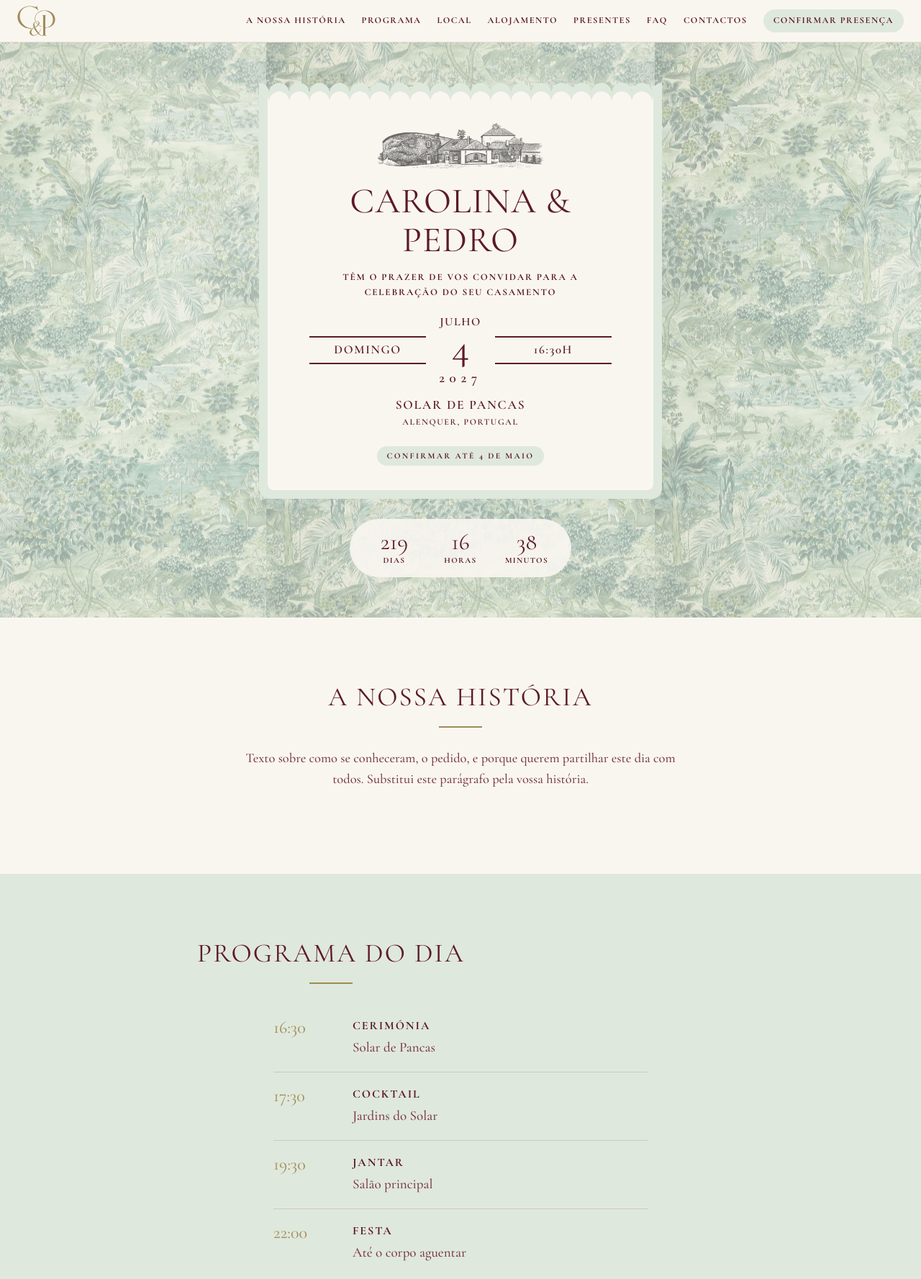
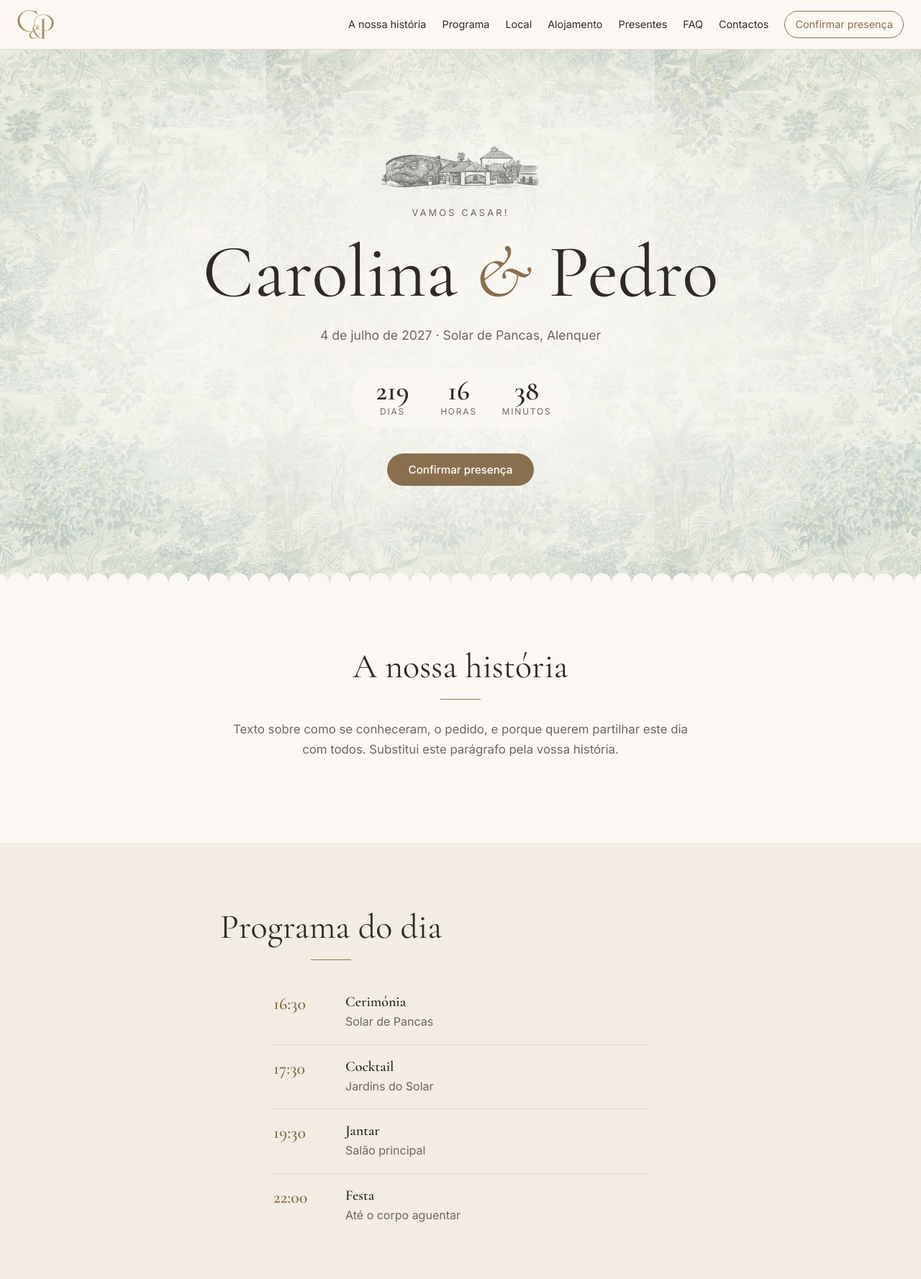
Before and after one commit to pedrosantos31/wedding_website, a plain HTML site: page index.html in a window 1280 px wide. Shown: the top 1777 px of the page at 72% size. Drawn offline with nearby package versions, Linux system fonts and the light colour scheme; a web font is replaced by a local one.

Commit message:
Voltar ao design original com pormenores do convite
Repõe as cores e fontes anteriores (Cormorant Garamond + Inter) e mantém
do convite apenas o fundo toile na abertura, o desenho do Solar, o
monograma C&P, o rebordo em vieiras e filetes dourados. Fixa o tamanho
das imagens no HTML e força a recarga do CSS/JS (?v=3).

Co-Authored-By: Claude Opus 5.5 <noreply@anthropic.com>

```diff
--- a/index.html
+++ b/index.html
@@ -8,13 +8,13 @@
   <meta name="robots" content="noindex" />
   <link rel="preconnect" href="https://fonts.googleapis.com" />
   <link rel="preconnect" href="https://fonts.gstatic.com" crossorigin />
-  <link href="https://fonts.googleapis.com/css2?family=Cormorant+Garamond:ital,wght@0,400;0,500;0,600;0,700;1,400&family=Libre+Caslon+Display&display=swap" rel="stylesheet" />
+  <link href="https://fonts.googleapis.com/css2?family=Cormorant+Garamond:ital,wght@0,400;0,600;1,400&family=Inter:wght@400;500;600&display=swap" rel="stylesheet" />
   <link rel="icon" type="image/png" href="assets/favicon.png" />
-  <link rel="stylesheet" href="styles.css" />
+  <link rel="stylesheet" href="styles.css?v=3" />
 </head>
 <body>
   <header class="nav" id="topo">
-    <a class="nav__brand" href="#topo"><img src="assets/monograma.png" alt="C &amp; P" /></a>
+    <a class="nav__brand" href="#topo"><img src="assets/monograma.png" alt="C &amp; P" width="51" height="40" /></a>
     <button class="nav__toggle" aria-label="Abrir menu" aria-expanded="false" aria-controls="menu">☰</button>
     <nav id="menu" class="nav__links">
       <a href="#historia">A nossa história</a>
@@ -31,24 +31,16 @@
   <main>
     <!-- HERO -->
     <section class="hero">
-      <div class="invite"><div class="invite__inner">
-        <img class="invite__solar" src="assets/solar.png" alt="Desenho do Solar de Pancas" />
-        <h1 class="invite__names">Carolina &amp; Pedro</h1>
-        <p class="invite__text">Têm o prazer de vos convidar para a celebração do seu casamento</p>
-        <div class="invite__date">
-          <span class="invite__side">Domingo</span>
-          <span class="invite__day"><small>Julho</small><strong>4</strong><small class="invite__year">2027</small></span>
-          <span class="invite__side">16:30h</span>
-        </div>
-        <p class="invite__place">Solar de Pancas</p>
-        <p class="invite__region">Alenquer, Portugal</p>
-        <a class="pill" href="#rsvp">Confirmar até 4 de maio</a>
-      </div></div>
+      <img class="hero__solar" src="assets/solar.png" width="220" height="60" alt="Desenho do Solar de Pancas" />
+      <p class="hero__eyebrow">Vamos casar!</p>
+      <h1 class="hero__title">Carolina <span>&amp;</span> Pedro</h1>
+      <p class="hero__date">4 de julho de 2027 · Solar de Pancas, Alenquer</p>
       <div class="countdown" id="countdown" aria-live="polite">
         <div><strong data-unit="days">–</strong><span>dias</span></div>
         <div><strong data-unit="hours">–</strong><span>horas</span></div>
         <div><strong data-unit="minutes">–</strong><span>minutos</span></div>
       </div>
+      <a class="btn" href="#rsvp">Confirmar presença</a>
     </section>
 
     <!-- HISTÓRIA -->
@@ -202,12 +194,12 @@
   </main>
 
   <footer class="footer">
-    <img class="footer__monogram" src="assets/monograma.png" alt="C &amp; P" />
+    <img class="footer__monogram" src="assets/monograma.png" alt="C &amp; P" width="84" height="66" />
     <p>Carolina &amp; Pedro · 04.07.2027</p>
     <p class="footer__small">Dúvidas? <a href="#contactos">Fala connosco</a></p>
   </footer>
 
-  <script src="config.js"></script>
-  <script src="script.js"></script>
+  <script src="config.js?v=3"></script>
+  <script src="script.js?v=3"></script>
 </body>
 </html>
--- a/styles.css
+++ b/styles.css
@@ -1,206 +1,161 @@
-/* Paleta e tipografia inspiradas no convite */
 :root {
-  --cream: #f9f6f0;
-  --paper: #fffdf9;
-  --sage: #dfe8dc;
-  --sage-dark: #9fb5a3;
-  --wine: #5c1a26;
-  --wine-soft: #7a3a45;
-  --gold: #a08a55;
-  --line: #e4ddd0;
+  --bg: #fbf8f3;
+  --bg-alt: #f2ece2;
+  --ink: #2f2a26;
+  --muted: #6f665e;
+  --accent: #8a6f4d;
+  --accent-ink: #fff;
+  --line: #e2d8c9;
   --radius: 14px;
   --serif: "Cormorant Garamond", Georgia, serif;
-  --display: "Libre Caslon Display", "Cormorant Garamond", Georgia, serif;
+  --sans: "Inter", system-ui, sans-serif;
 }
 
 * { box-sizing: border-box; }
 html { scroll-behavior: smooth; scroll-padding-top: 72px; }
-body { margin: 0; background: var(--cream); color: var(--wine); font: 500 19px/1.6 var(--serif); }
+body { margin: 0; background: var(--bg); color: var(--ink); font: 16px/1.65 var(--sans); }
 img { max-width: 100%; }
-a { color: var(--wine); }
-
-/* Maiúsculas espaçadas, como no convite */
-.section h2, .nav__links a, .btn, .pill, .countdown span, .card h3, .timeline h3,
-.field label, .field legend, summary, .gift__label {
-  text-transform: uppercase; letter-spacing: 0.12em;
-}
+a { color: var(--accent); }
 
 /* NAV */
 .nav {
   position: sticky; top: 0; z-index: 10;
   display: flex; align-items: center; justify-content: space-between;
-  padding: 8px 24px; background: rgba(249, 246, 240, 0.94);
+  padding: 14px 24px; background: rgba(251, 248, 243, 0.92);
   backdrop-filter: blur(8px); border-bottom: 1px solid var(--line);
 }
-.nav__brand img { height: 42px; display: block; }
+.nav__brand { font: 600 1.4rem var(--serif); color: var(--ink); text-decoration: none; }
+.nav__brand span { color: var(--accent); font-style: italic; }
 .nav__links { display: flex; gap: 22px; align-items: center; }
-.nav__links a { color: var(--wine); text-decoration: none; font-size: 0.78rem; font-weight: 700; white-space: nowrap; }
-.nav__links a:hover { color: var(--gold); }
-.nav__cta { padding: 6px 14px; background: var(--sage); border-radius: 999px; }
-.nav__toggle { display: none; background: none; border: 0; font-size: 1.5rem; cursor: pointer; color: var(--wine); }
+.nav__links a { color: var(--ink); text-decoration: none; font-size: 0.9rem; }
+.nav__links a:hover { color: var(--accent); }
+.nav__cta { padding: 6px 14px; border: 1px solid var(--accent); border-radius: 999px; color: var(--accent) !important; }
+.nav__toggle { display: none; background: none; border: 0; font-size: 1.5rem; cursor: pointer; color: var(--ink); }
 
-@media (max-width: 1100px) {
+@media (max-width: 860px) {
   .nav__toggle { display: block; }
   .nav__links {
     display: none; position: absolute; top: 100%; left: 0; right: 0;
-    flex-direction: column; gap: 0; background: var(--cream); border-bottom: 1px solid var(--line);
+    flex-direction: column; gap: 0; background: var(--bg); border-bottom: 1px solid var(--line);
   }
   .nav__links.open { display: flex; }
   .nav__links a { padding: 14px 24px; width: 100%; text-align: center; }
-  .nav__cta { border-radius: 0; }
+  .nav__cta { border: 0; border-radius: 0; }
 }
 
-/* HERO — convite em leque sobre o padrão toile */
+/* HERO */
 .hero {
-  min-height: calc(100vh - 59px);
+  min-height: calc(100vh - 60px);
   display: flex; flex-direction: column; align-items: center; justify-content: center;
-  gap: 28px; padding: 56px 16px;
-  background: url("assets/toile.jpg") center / 540px auto repeat;
+  text-align: center; padding: 60px 24px;
+  background: radial-gradient(ellipse at top, #fff 0%, var(--bg) 60%, var(--bg-alt) 100%);
 }
+.hero__eyebrow { letter-spacing: 0.25em; text-transform: uppercase; font-size: 0.8rem; color: var(--muted); margin: 0; }
+.hero__title { font: 400 clamp(3rem, 10vw, 6.5rem)/1.05 var(--serif); margin: 18px 0; }
+.hero__title span { color: var(--accent); font-style: italic; }
+.hero__date { font-size: 1.1rem; color: var(--muted); margin: 0 0 32px; }
 
-/* Topo recortado em "vieiras", como o leque */
-.invite, .invite__inner {
-  --s: 28px;
-  -webkit-mask:
-    radial-gradient(circle calc(var(--s) / 2) at 50% 100%, #000 97%, transparent) top center / var(--s) calc(var(--s) / 2) repeat-x,
-    linear-gradient(#000 0 0) 0 calc(var(--s) / 2) / 100% 100% no-repeat;
-  mask:
-    radial-gradient(circle calc(var(--s) / 2) at 50% 100%, #000 97%, transparent) top center / var(--s) calc(var(--s) / 2) repeat-x,
-    linear-gradient(#000 0 0) 0 calc(var(--s) / 2) / 100% 100% no-repeat;
-}
-.invite {
-  width: min(560px, 100%);
-  padding: 12px; background: var(--sage);
-  border-radius: 0 0 var(--radius) var(--radius);
-}
-.invite__inner {
-  background: var(--cream); text-align: center;
-  padding: 44px 28px 34px; border-radius: 0 0 8px 8px;
-}
-.invite__solar { width: 230px; display: block; margin: 0 auto 18px; }
-.invite__names {
-  font: 400 clamp(2.1rem, 7vw, 3.1rem)/1.1 var(--display);
-  text-transform: uppercase; margin: 0 0 14px; letter-spacing: 0.02em;
-}
-.invite__text {
-  font-weight: 700; font-size: 0.82rem; letter-spacing: 0.14em; text-transform: uppercase;
-  max-width: 400px; margin: 0 auto 22px;
-}
-.invite__date {
-  display: grid; grid-template-columns: 1fr auto 1fr; align-items: center; gap: 18px;
-  max-width: 420px; margin: 0 auto 10px;
-}
-.invite__side {
-  border-top: 2px solid var(--wine); border-bottom: 2px solid var(--wine);
-  padding: 4px 0; font-weight: 600; font-size: 1.05rem; letter-spacing: 0.1em; text-transform: uppercase;
-}
-.invite__day { display: flex; flex-direction: column; align-items: center; line-height: 1; }
-.invite__day small { font-weight: 600; font-size: 1rem; letter-spacing: 0.1em; text-transform: uppercase; }
-.invite__day strong { font: 400 3.4rem/1.05 var(--display); }
-.invite__year { letter-spacing: 0.35em !important; font-size: 1.2rem !important; margin-top: 4px; }
-.invite__place { margin: 14px 0 0; font-weight: 600; font-size: 1.1rem; letter-spacing: 0.1em; text-transform: uppercase; }
-.invite__region { margin: 0 0 20px; font-weight: 600; font-size: 0.75rem; letter-spacing: 0.14em; text-transform: uppercase; }
-
-.pill {
-  display: inline-block; padding: 4px 14px; border-radius: 999px;
-  background: var(--sage); color: var(--wine); text-decoration: none;
-  font-weight: 700; font-size: 0.72rem; letter-spacing: 0.2em;
-}
-.pill:hover { background: var(--sage-dark); }
-
-.countdown {
-  display: flex; gap: 28px; padding: 14px 30px; border-radius: 999px;
-  background: rgba(249, 246, 240, 0.92);
-}
+.countdown { display: flex; gap: 28px; margin-bottom: 36px; }
 .countdown div { display: flex; flex-direction: column; align-items: center; min-width: 64px; }
-.countdown strong { font: 400 2rem/1.1 var(--display); }
-.countdown span { font-size: 0.7rem; font-weight: 700; }
+.countdown strong { font: 600 2.4rem/1 var(--serif); }
+.countdown span { font-size: 0.75rem; letter-spacing: 0.15em; text-transform: uppercase; color: var(--muted); }
 
 .btn {
-  display: inline-block; padding: 12px 30px; border: 0; border-radius: 999px;
-  background: var(--wine); color: var(--paper); font: 700 0.85rem var(--serif);
-  text-decoration: none; cursor: pointer; transition: background 0.2s;
+  display: inline-block; padding: 13px 30px; border: 0; border-radius: 999px;
+  background: var(--accent); color: var(--accent-ink); font: 500 0.95rem var(--sans);
+  text-decoration: none; cursor: pointer; transition: opacity 0.2s;
 }
-.btn:hover { background: var(--wine-soft); }
+.btn:hover { opacity: 0.88; }
 .btn:disabled { opacity: 0.5; cursor: wait; }
 
-/* SECÇÕES */
+/* SECTIONS */
 .section { padding: 88px 24px; max-width: 920px; margin: 0 auto; }
-.section--alt { max-width: none; background: var(--sage); }
+.section--alt { max-width: none; background: var(--bg-alt); }
 .section--alt > * { max-width: 872px; margin-left: auto; margin-right: auto; }
-.section h2 { font: 400 clamp(1.7rem, 4vw, 2.3rem) var(--display); text-align: center; margin: 0; letter-spacing: 0.06em; }
-.section h2::after {
-  content: ""; display: block; width: 60px; height: 2px; background: var(--gold); margin: 18px auto 28px;
-}
-.lead { text-align: center; color: var(--wine-soft); font-size: 1.15rem; max-width: 640px; margin: 0 auto 28px; }
-.note { text-align: center; color: var(--wine-soft); }
+.section h2 { font: 400 clamp(2.2rem, 5vw, 3rem) var(--serif); text-align: center; margin: 0 0 28px; }
+.lead { text-align: center; color: var(--muted); font-size: 1.05rem; max-width: 640px; margin: 0 auto 28px; }
+.note { text-align: center; color: var(--muted); font-size: 0.95rem; }
 
 .timeline { list-style: none; padding: 0; max-width: 520px; margin: 0 auto; }
-.timeline li { display: grid; grid-template-columns: 90px 1fr; gap: 20px; padding: 18px 0; border-bottom: 1px solid rgba(92, 26, 38, 0.15); }
+.timeline li { display: grid; grid-template-columns: 80px 1fr; gap: 20px; padding: 18px 0; border-bottom: 1px solid var(--line); }
 .timeline li:last-child { border-bottom: 0; }
-.timeline time { font: 400 1.5rem var(--display); color: var(--gold); }
-.timeline h3 { margin: 0; font-size: 1rem; font-weight: 700; }
-.timeline p { margin: 2px 0 0; color: var(--wine-soft); }
+.timeline time { font: 600 1.5rem var(--serif); color: var(--accent); }
+.timeline h3 { margin: 0; font: 600 1.25rem var(--serif); }
+.timeline p { margin: 2px 0 0; color: var(--muted); }
 
 .cards { display: grid; grid-template-columns: repeat(auto-fit, minmax(240px, 1fr)); gap: 20px; margin-bottom: 24px; }
-.cards--single { grid-template-columns: minmax(0, 420px); justify-content: center; text-align: center; }
-.card { background: var(--paper); border: 1px solid var(--line); border-radius: var(--radius); padding: 24px; }
-.card h3 { margin: 0 0 8px; font-size: 0.95rem; font-weight: 700; }
-.card p { margin: 0 0 12px; color: var(--wine-soft); }
-.link { font-weight: 700; text-decoration: none; color: var(--gold); }
-.link:hover { color: var(--wine); }
-code { font-size: 0.85em; background: var(--sage); padding: 1px 6px; border-radius: 4px; }
+.card { background: #fff; border: 1px solid var(--line); border-radius: var(--radius); padding: 24px; }
+.card h3 { margin: 0 0 8px; font: 600 1.4rem var(--serif); }
+.card p { margin: 0 0 12px; color: var(--muted); }
+.link { font-weight: 500; text-decoration: none; }
 
-/* PRENDA */
-.gift { max-width: 480px; margin: 0 auto; text-align: center; }
-.gift__label { margin: 14px 0 2px !important; font-size: 0.72rem; font-weight: 700; color: var(--gold) !important; }
-.gift__label:first-child { margin-top: 0 !important; }
-.gift__value { margin: 0 !important; color: var(--wine) !important; font-size: 1.15rem; font-weight: 600; }
-.gift__iban { display: flex; flex-wrap: wrap; align-items: center; justify-content: center; gap: 10px; }
-.gift__iban span { font: 500 0.95rem ui-monospace, monospace; background: var(--sage); padding: 4px 10px; border-radius: 6px; }
-.copy { border: 1px solid var(--wine); background: none; color: var(--wine); border-radius: 999px; padding: 3px 12px; font: 700 0.8rem var(--serif); cursor: pointer; }
-.copy:hover { background: var(--wine); color: var(--paper); }
+.iban { text-align: center; font-size: 1.05rem; }
+.iban span { font-family: ui-monospace, monospace; background: var(--bg-alt); padding: 4px 10px; border-radius: 6px; }
 
 /* RSVP */
-.rsvp { background: var(--paper); border: 1px solid var(--line); border-radius: var(--radius); padding: 32px; max-width: 560px !important; }
+.rsvp { background: #fff; border: 1px solid var(--line); border-radius: var(--radius); padding: 32px; max-width: 560px !important; }
 .field { margin: 0 0 20px; border: 0; padding: 0; }
-.field label, .field legend { display: block; font-weight: 700; font-size: 0.78rem; margin-bottom: 6px; }
+.field label, .field legend { display: block; font-weight: 500; font-size: 0.92rem; margin-bottom: 6px; }
 .field input[type="text"], .field select, .field textarea {
-  width: 100%; padding: 10px 13px; border: 1px solid var(--line); border-radius: 10px;
-  font: 500 1.05rem var(--serif); background: var(--cream); color: var(--wine);
+  width: 100%; padding: 11px 13px; border: 1px solid var(--line); border-radius: 10px;
+  font: inherit; background: var(--bg); color: var(--ink);
 }
-.field input:focus, .field select:focus, .field textarea:focus { outline: 2px solid var(--gold); outline-offset: 1px; border-color: transparent; }
-.choice { display: flex !important; align-items: center; gap: 10px; font-weight: 500 !important; font-size: 1.05rem !important; text-transform: none !important; letter-spacing: 0 !important; margin: 6px 0; cursor: pointer; }
-.choice input { accent-color: var(--wine); width: 18px; height: 18px; }
+.field input:focus, .field select:focus, .field textarea:focus { outline: 2px solid var(--accent); outline-offset: 1px; border-color: transparent; }
+.choice { display: flex !important; align-items: center; gap: 10px; font-weight: 400 !important; margin: 6px 0; cursor: pointer; }
+.choice input { accent-color: var(--accent); width: 18px; height: 18px; }
 .if-attending[hidden] { display: none; }
 .hp { position: absolute; left: -9999px; width: 1px; height: 1px; overflow: hidden; }
 .rsvp .btn { width: 100%; }
 .form-status { margin: 14px 0 0; text-align: center; min-height: 1.4em; }
-.form-status.ok { color: #3d6b47; }
+.form-status.ok { color: #3d6b3d; }
 .form-status.err { color: #a33a3a; }
 .invalid { border-color: #a33a3a !important; }
 
 /* FAQ */
 details { border-bottom: 1px solid var(--line); padding: 16px 0; max-width: 680px; margin: 0 auto; }
-summary { cursor: pointer; font-size: 0.95rem; font-weight: 700; list-style: none; }
-summary::after { content: "+"; float: right; color: var(--gold); }
+summary { cursor: pointer; font: 600 1.25rem var(--serif); list-style: none; }
+summary::after { content: "+"; float: right; color: var(--accent); }
 details[open] summary::after { content: "–"; }
-details p { color: var(--wine-soft); margin: 10px 0 0; }
+details p { color: var(--muted); margin: 10px 0 0; }
+
+.footer { text-align: center; padding: 48px 24px; border-top: 1px solid var(--line); font-family: var(--serif); font-size: 1.3rem; }
+.footer p { margin: 4px 0; }
+.footer__small { font: 0.85rem var(--sans); color: var(--muted); }
+
+/* PRENDA */
+.gift { max-width: 480px; margin: 0 auto; text-align: center; }
+.gift__label { margin: 14px 0 2px !important; font-size: 0.75rem; letter-spacing: 0.15em; text-transform: uppercase; color: var(--muted); }
+.gift__label:first-child { margin-top: 0 !important; }
+.gift__value { margin: 0 !important; color: var(--ink) !important; font-size: 1.05rem; }
+.gift__iban { display: flex; flex-wrap: wrap; align-items: center; justify-content: center; gap: 10px; }
+.gift__iban span { font-family: ui-monospace, monospace; background: var(--bg-alt); padding: 4px 10px; border-radius: 6px; }
+.copy { border: 1px solid var(--accent); background: none; color: var(--accent); border-radius: 999px; padding: 4px 12px; font: 500 0.8rem var(--sans); cursor: pointer; }
+.copy:hover { background: var(--accent); color: var(--accent-ink); }
 
 /* CONTACTOS */
 .contact { display: flex; flex-direction: column; gap: 6px; text-align: center; }
-.contact a { text-decoration: none; font-weight: 600; }
-.contact a:hover { color: var(--gold); }
+.contact a { text-decoration: none; font-weight: 500; }
+.cards--single { grid-template-columns: minmax(0, 420px); justify-content: center; text-align: center; }
 
-/* RODAPÉ */
-.footer { text-align: center; padding: 48px 24px; background: var(--cream); border-top: 1px solid var(--line); }
-.footer__monogram { width: 90px; margin-bottom: 10px; }
-.footer p { margin: 4px 0; font: 400 1.1rem var(--display); letter-spacing: 0.08em; text-transform: uppercase; }
-.footer .footer__small { font: 500 0.95rem var(--serif); text-transform: none; letter-spacing: 0; color: var(--wine-soft); }
+/* PORMENORES DO CONVITE */
+.nav__brand img { height: 40px; width: auto; display: block; }
 
-@media (max-width: 480px) {
-  .invite__inner { padding: 36px 16px 28px; }
-  .invite__date { gap: 10px; }
-  .invite__side { font-size: 0.85rem; }
-  .countdown { gap: 16px; padding: 12px 20px; }
+/* Fundo toile suave, com o centro mais claro para o texto respirar */
+.hero {
+  position: relative;
+  background:
+    radial-gradient(ellipse 60% 55% at center, rgba(251, 248, 243, 0.94) 0%, rgba(251, 248, 243, 0.8) 55%, rgba(251, 248, 243, 0.35) 100%),
+    url("assets/toile.jpg") center / 540px auto repeat;
 }
+/* Rebordo recortado em vieiras, como o leque do convite */
+.hero::after {
+  content: ""; position: absolute; left: 0; right: 0; bottom: -1px; height: 14px;
+  background: radial-gradient(circle 14px at 50% 100%, var(--bg) 96%, transparent) bottom center / 28px 14px repeat-x;
+}
+.hero__solar { width: 220px; margin-bottom: 22px; mix-blend-mode: multiply; opacity: 0.9; }
+.countdown { padding: 12px 26px; border-radius: 999px; background: rgba(251, 248, 243, 0.85); }
+
+/* Filete dourado sob os títulos */
+.section h2::after { content: ""; display: block; width: 56px; height: 1px; background: var(--accent); margin: 16px auto 0; }
+
+.footer__monogram { width: 84px; height: auto; margin-bottom: 8px; }
```
